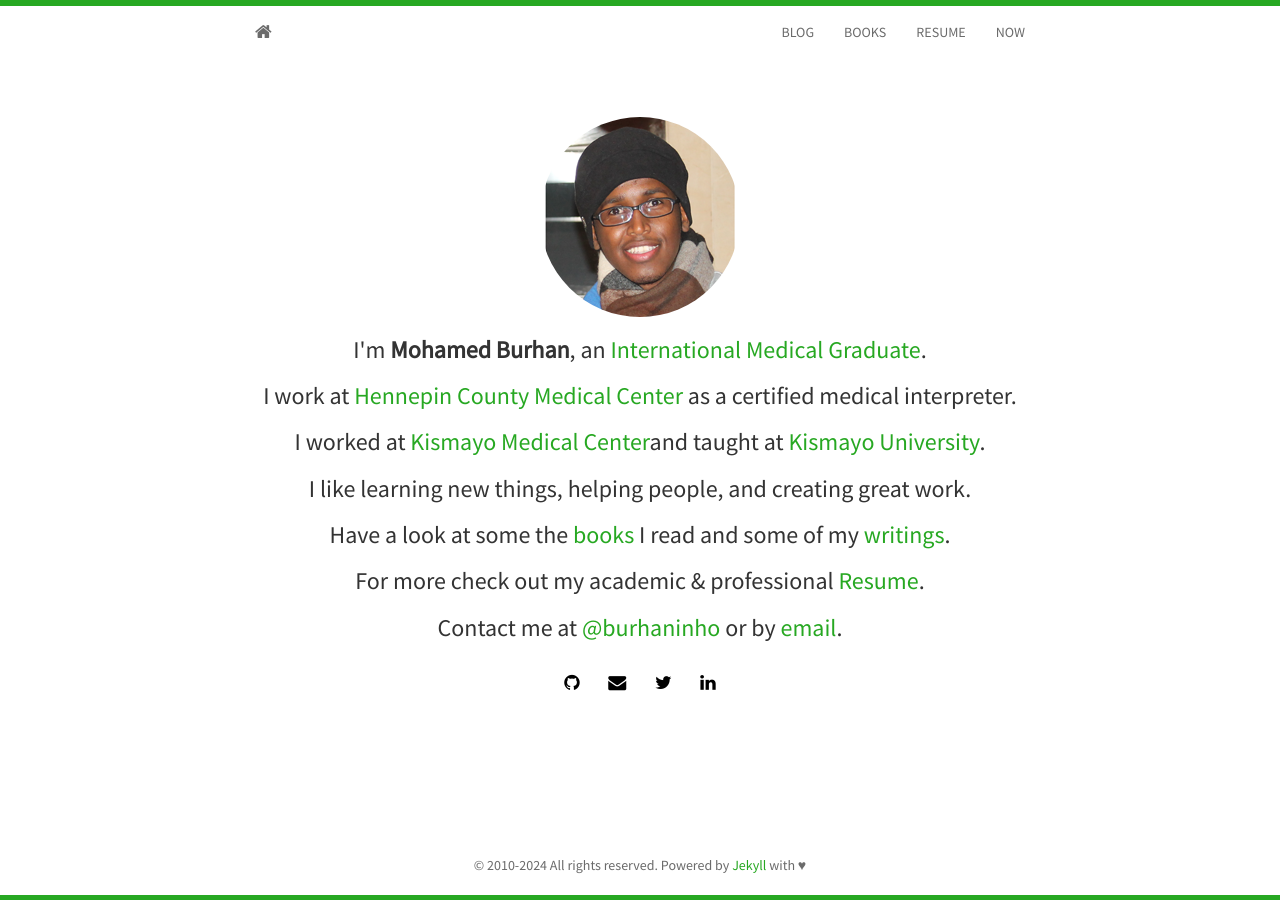
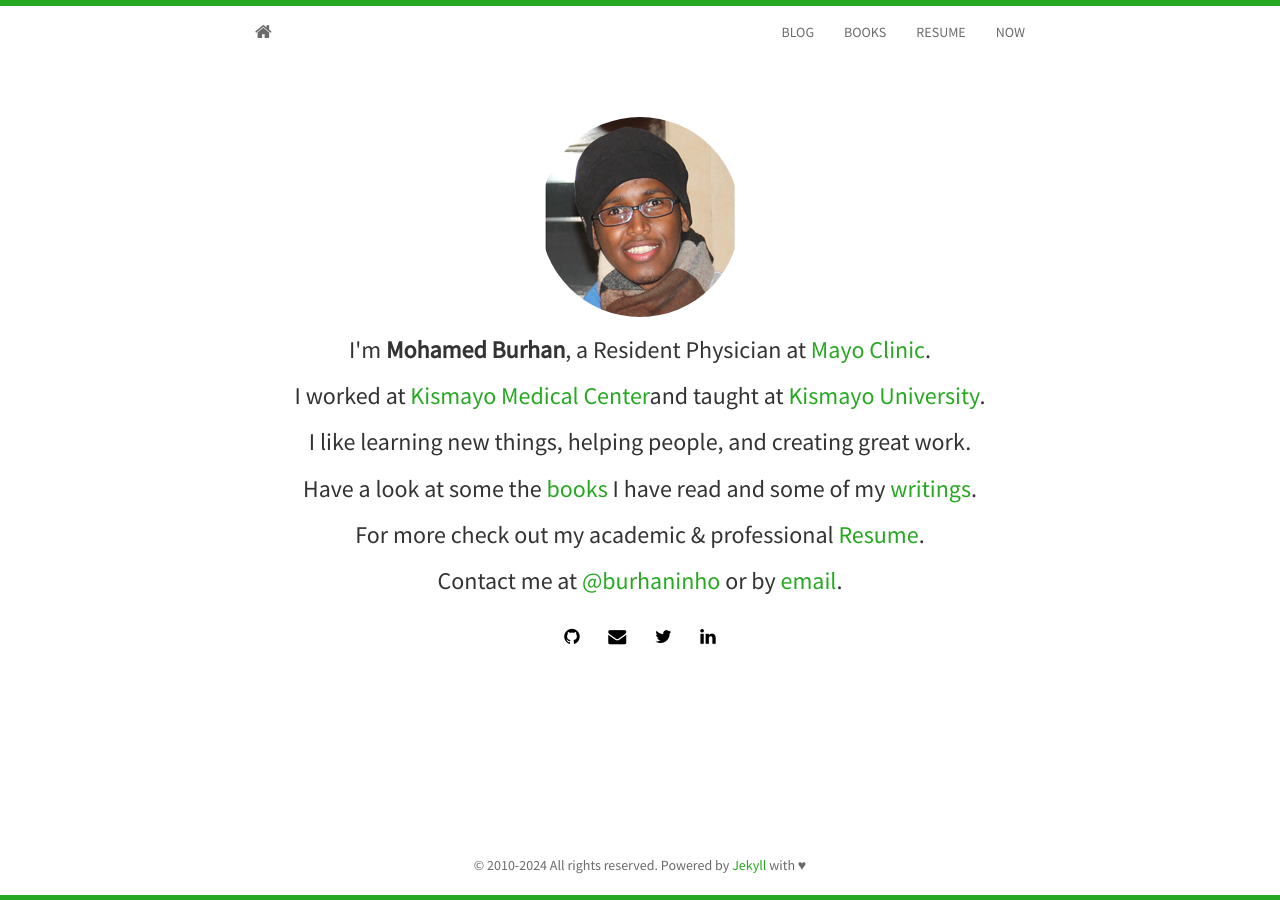
Before and after one commit to burhaninho/burhaninho.github.io, a Jekyll site: the page built from index.html, in a window 1280 px wide. Built offline with Jekyll 4.4.1, drawn with Linux system fonts in a browser that asks for light colours; nearby versions of some CDN libraries; the list of posts is cut into pages by our own code.

Commit message:
Update index.html

```diff
--- a/index.html
+++ b/index.html
@@ -7,11 +7,10 @@ layout: home
 	  <div class="avatar">
 		<img class="img-circle" src="{{ site.baseurl }}static/img/{{ site.avatar }}" alt="Responsive image">
 	  </div>
-	  <h3>I'm <strong>{{ site.author }}</strong>, an <a href="https://en.wikipedia.org/wiki/International_medical_graduate">International Medical Graduate</a>.</h3>
-	  <h3>I work at <a href="https://hennepinhealthcare.org">Hennepin County Medical Center</a> as a certified medical interpreter.</h3>
+	  <h3>I'm <strong>{{ site.author }}</strong>, a Resident Physician at <a href="https://mayo.edu">Mayo Clinic</a>.</h3>
 	  <h3>I worked at <a href="http://kismayomed.com">Kismayo Medical Center</a>and taught at <a href="https://www.ku.edu.so/"> Kismayo University</a>.</h3>
 	  <h3>I like learning new things, helping people, and creating great work.</h3>
-	  <h3>Have a look at some the <a href="http://burhaninho.com/books.html"> books</a> I read and some of my <a href="http://burhaninho.com/blog.html">writings</a>. </h3>
+	  <h3>Have a look at some the <a href="http://burhaninho.com/books.html"> books</a> I have read and some of my <a href="http://burhaninho.com/blog.html">writings</a>. </h3>
 	  <h3>For more check out my academic &amp; professional <a href="http://burhaninho.github.io/vitae">Resume</a>.</h3>
 	  <h3>Contact me at <a href="http://twitter.com/{{ site.twitter }}">@{{ site.twitter }}</a> or by <a href="mailto:{{ site.email }}">email</a>.</h3>
 	  {% include social.html %}
```
